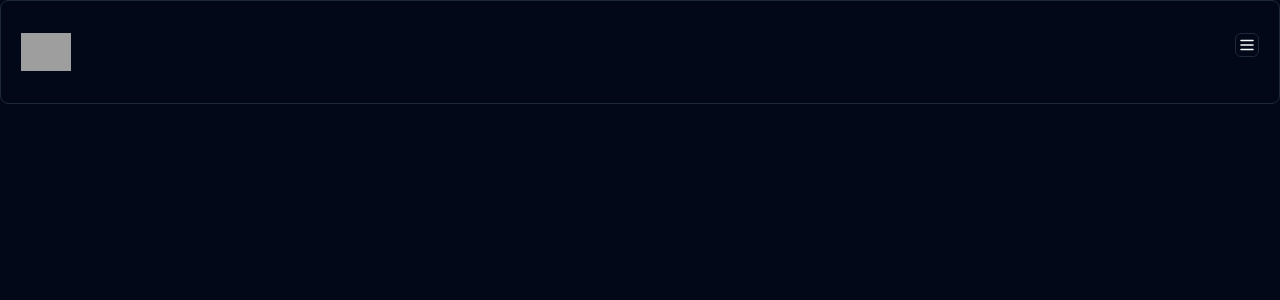
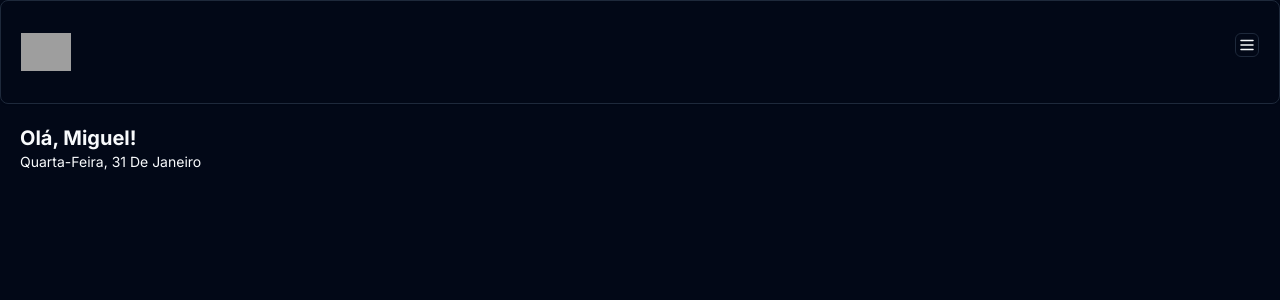
Before and after one commit to JoaoSeixasFelix/Barber-Project-FSW, a Next.js app: page / in a window 1280 px wide. Shown: the top 300 px of the page. Built offline with nearby package versions, Linux system fonts and the light colour scheme; grey boxes are pictures that could not be loaded.

Commit message:
feat: add welcome mesage

```diff
--- a/app/(home)/page.tsx
+++ b/app/(home)/page.tsx
@@ -1,10 +1,21 @@
 import Image from "next/image";
+import { format } from "date-fns";
 import Header from "../_components/header";
+import { ptBR } from "date-fns/locale";
 
 export default function Home() {
+  const currentDate = new Date();
+  const formattedDate = format(currentDate, "EEEE',' dd 'de' MMMM", {
+    locale: ptBR,
+  });
+
   return (
-  <div>
-    <Header/>
-  </div>
+    <div>
+      <Header />
+      <div className="px-5 pt-5">
+        <h2 className="text-xl font-bold">Olá, Miguel!</h2>
+        <p className="capitalize text-sm">{formattedDate}</p>
+      </div>
+    </div>
   );
 }
--- a/package.json
+++ b/package.json
@@ -16,6 +16,7 @@
     "@radix-ui/react-slot": "^1.0.2",
     "class-variance-authority": "^0.7.0",
     "clsx": "^2.1.0",
+    "date-fns": "^3.3.1",
     "lucide-react": "^0.320.0",
     "next": "14.1.0",
     "react": "^18",
```
Also changed, not shown: 1 other file (tests, documents, lock files or other folders).
